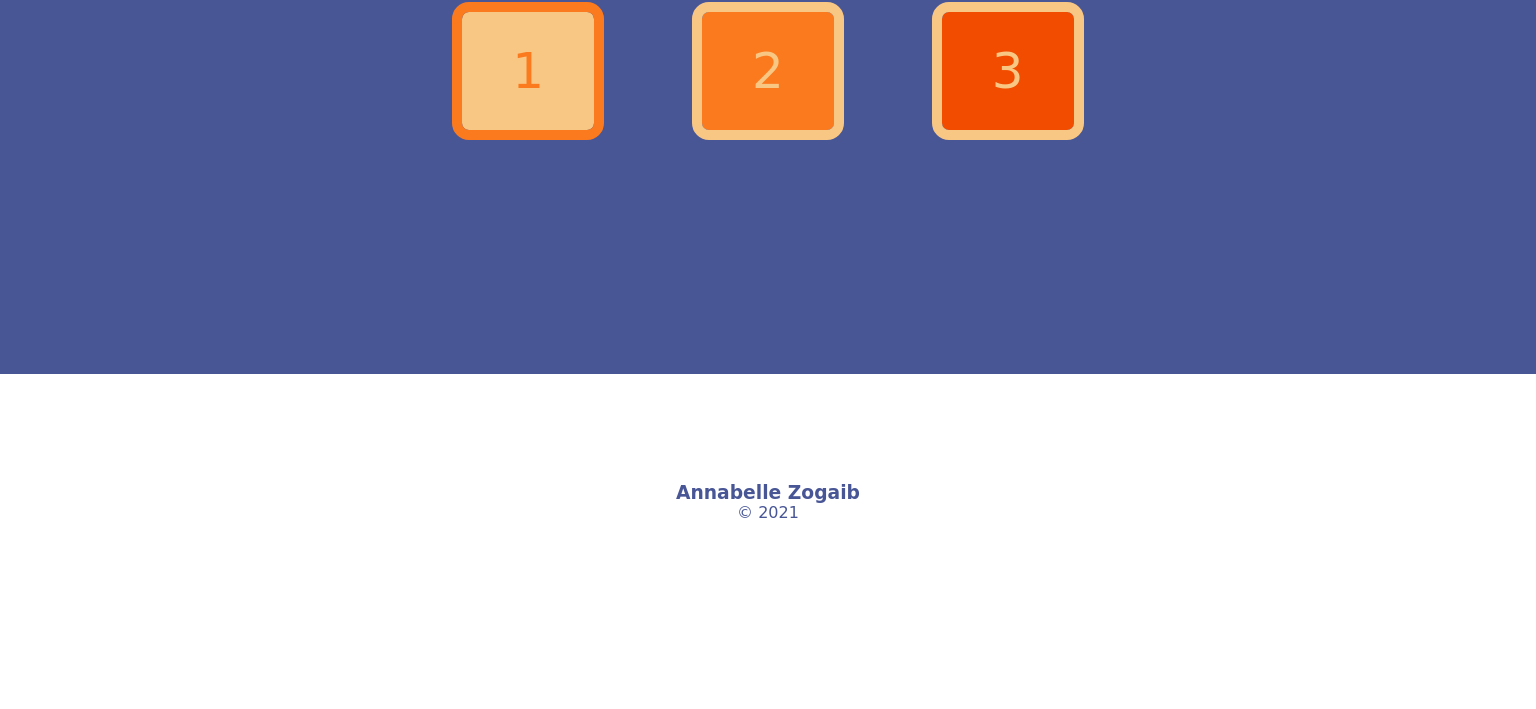
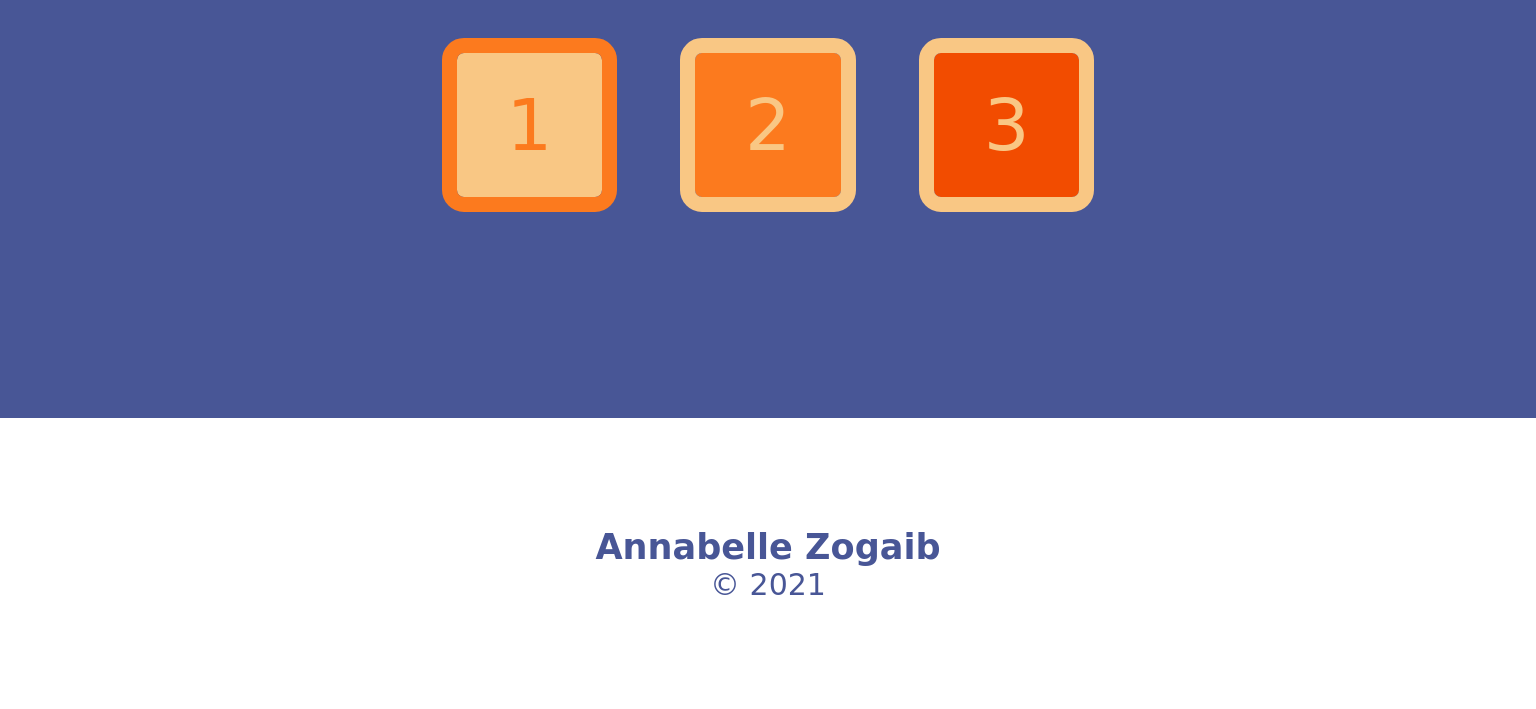
Before and after one commit to azogaib/m5-hw8-zogaib-annabelle, a plain HTML site: page index.html in a window 1536 px wide. Shown: the part 535-1244 px from the top of the page. Before the commit the page ends 1164 px from the top, so only its background shows below. Drawn offline with Linux system fonts and the light colour scheme; a web font is replaced by a local one.

Commit message:
Add laptop and desktop CSS

```diff
--- a/styles.css
+++ b/styles.css
@@ -67,13 +67,8 @@ footer {
 @media (min-width: 700px) {
   .box {
     display: inline;
-    width: 140px;
-    height: 140px;
-    margin: 50px;
-    font-size: 50px;
+    margin: 20px;
     padding: 30px 50px;
-    border-radius: 7px;
-    line-height: 140px;
   }
   .boxes {
     padding: 80px 0;
@@ -90,6 +85,27 @@ footer {
   }
 }
 
-@media (min-width: 1000px) {
-
+@media (min-width: 1300px) {
+  h1 {
+    font-size: 90px;
+  }
+  main {
+    font-size: 40px;
+  }
+  .box {
+    font-size: 72px;
+    margin: 40px;
+  }
+  #box-1 {
+    outline: 15px solid #FC7A1E;
+  }
+  #box-2 {
+    outline: 15px solid #F9C784;
+  }
+  #box-3 {
+    outline: 15px solid #F9C784;
+  }
+  footer {
+    font-size: 30px;
+  }
 }
```
